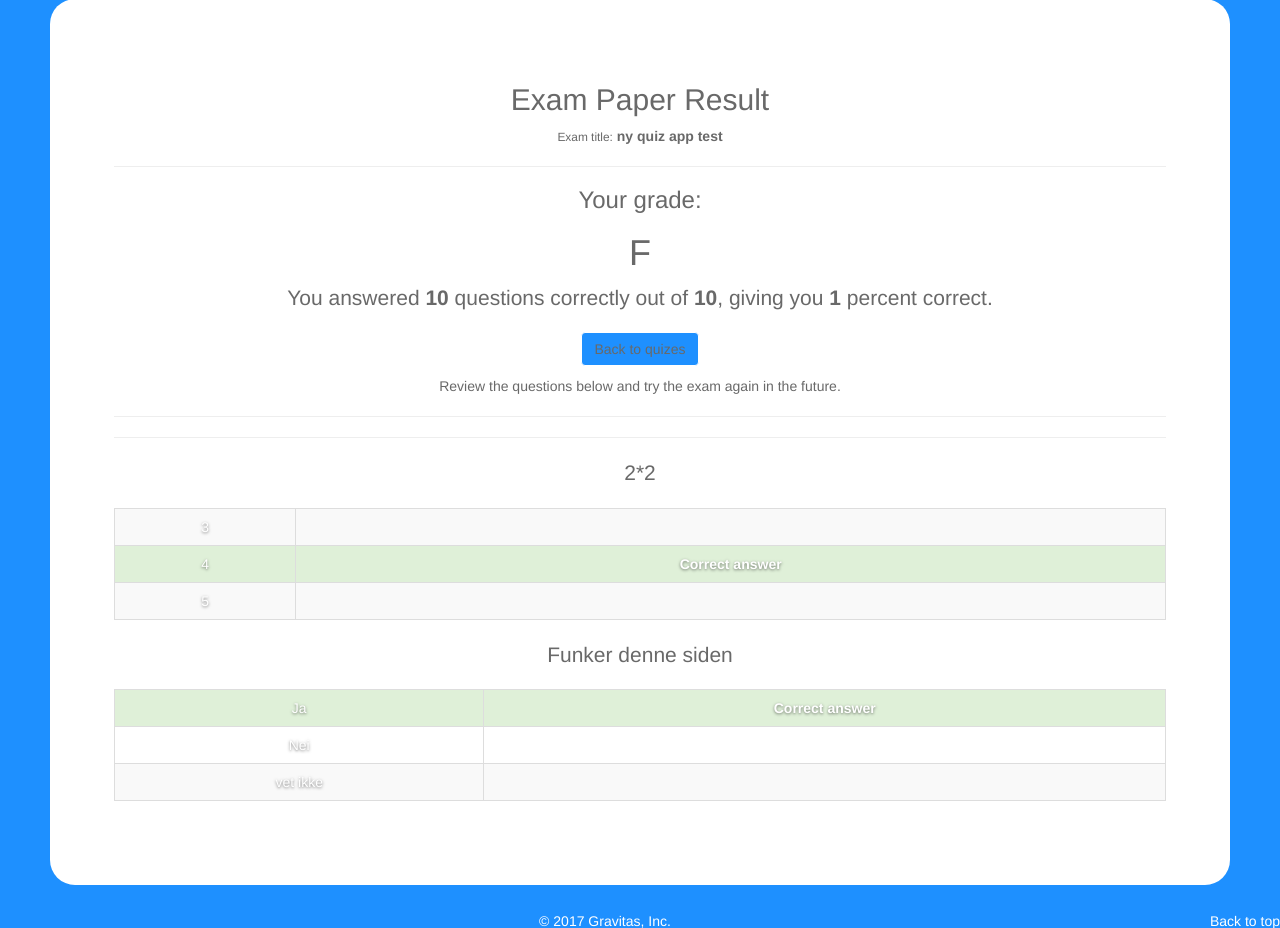
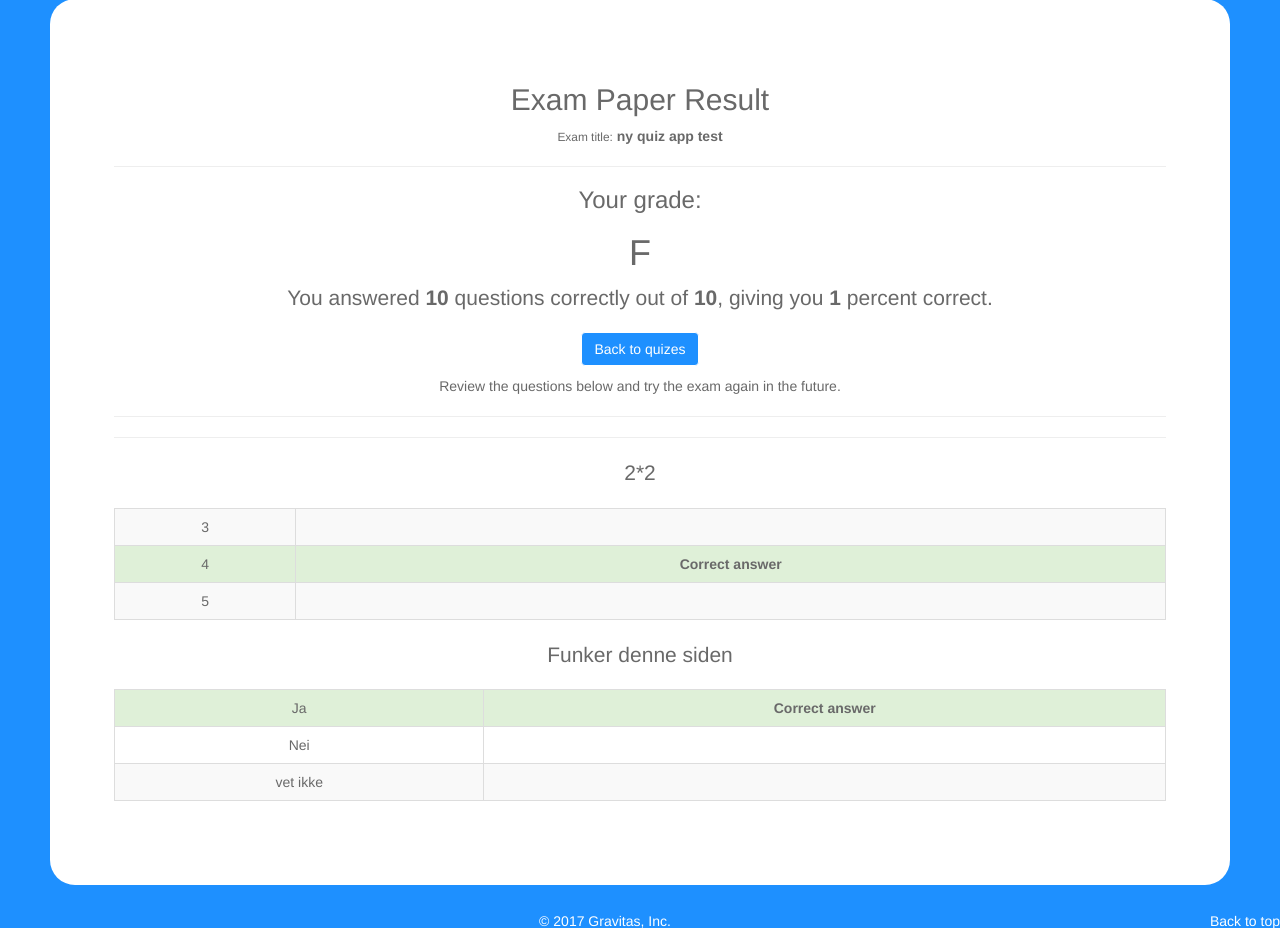
Before and after one commit to Sirikam/Gravitas, a Django app: template templates/quiz/result.html in a window 1280 px wide. Shown: the part 121-1049 px from the top of the page. Run offline with Django 3.2, Linux system fonts and the light colour scheme; data comes from the database, SQL or seed files in the repository; both versions use the stored data as it was after the commit; tables that the repository leaves empty hold one stand-in row (values such as "Sample post"); the template is opened without the code that fills it: values that come from a table or form of the project are taken from there, most other values are stand-ins (such as "Sample title", 1, 10 or a date in 2020); parts of the project's set-up code (start-up, migrations or seed data) failed here and were passed over; some libraries are stand-ins or nearby versions.

Commit message:
quiz css changes

```diff
--- a/static/css/quiz.css
+++ b/static/css/quiz.css
@@ -50,6 +50,6 @@ tbody {
     text-shadow: none;
     font-weight: normal;
 }
-.buttontext{
+#buttontext{
     color: white;
 }
--- a/templates/quiz/question.html
+++ b/templates/quiz/question.html
@@ -45,7 +45,7 @@
     {% ifequal previous.previous_outcome 'correct' %}
     <div class="alert alert-success">
     {% else %}
-    <div class="alert alert-error">
+    <div class="alert alert-danger">
     {% endifequal %}
 
         <p>
--- a/templates/quiz/result.html
+++ b/templates/quiz/result.html
@@ -1,6 +1,7 @@
 {% extends 'staticpages/navbar.html' %}
 {% load staticfiles %}
 {% block content %}
+    <link href="{% static 'css/quiz.css' %}" rel="stylesheet">
 
 {% load quiz_tags %}
 {% load i18n %}
@@ -42,7 +43,7 @@
             You answered <b>{{ score }}</b> questions correctly out of <b>{{ max_score }}</b>, giving you <b>{{ percent }}</b> percent correct.
         </p>
 
-        <p class="buttontext"><a class="btn btn-default" href="{% url 'quiz:quiz_categories' %}" role="button">Back to quizes</a></p>
+        <p><a id="buttontext" class="btn btn-default" href="{% url 'quiz:quiz_categories' %}" role="button">Back to quizes</a></p>
 
         <p>Review the questions below and try the exam again in the future.</p>
 </div>
@@ -55,7 +56,7 @@
         {% ifequal previous.previous_outcome 'correct' %}
             <div class="alert alert-success">
             {% else %}
-            <div class="alert alert-error">
+            <div class="alert alert-danger">
             {% endifequal %}
         <p>
             Your answer was <em>{{ previous.previous_answer }}</em>
```
Also changed, not shown: db.sqlite3.
